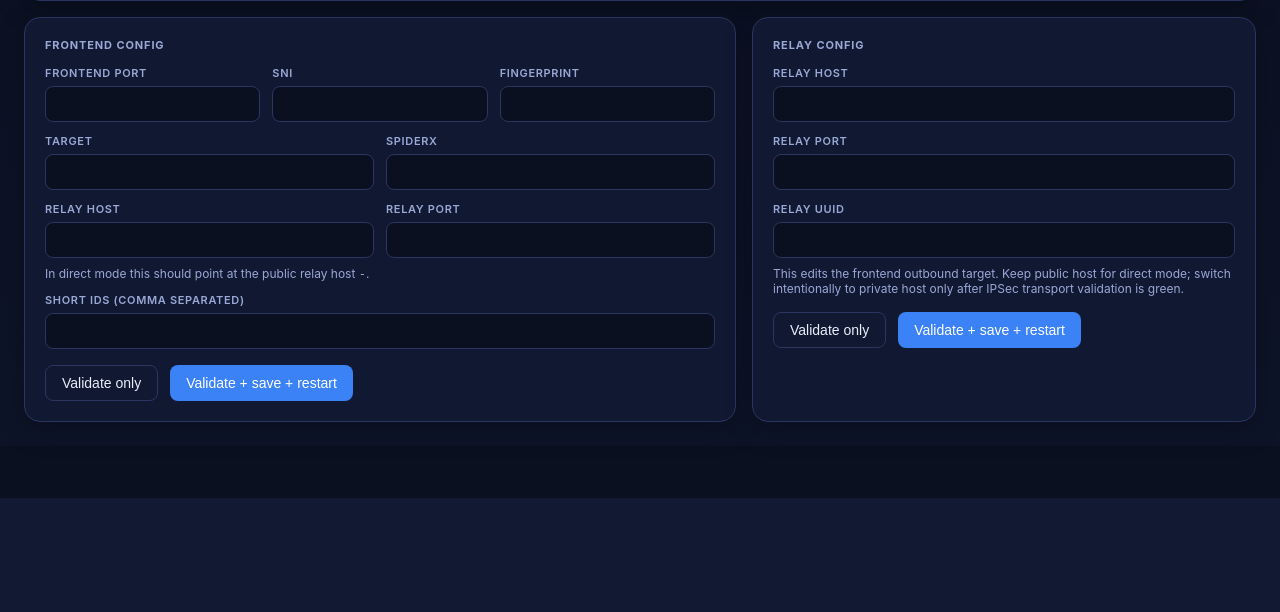
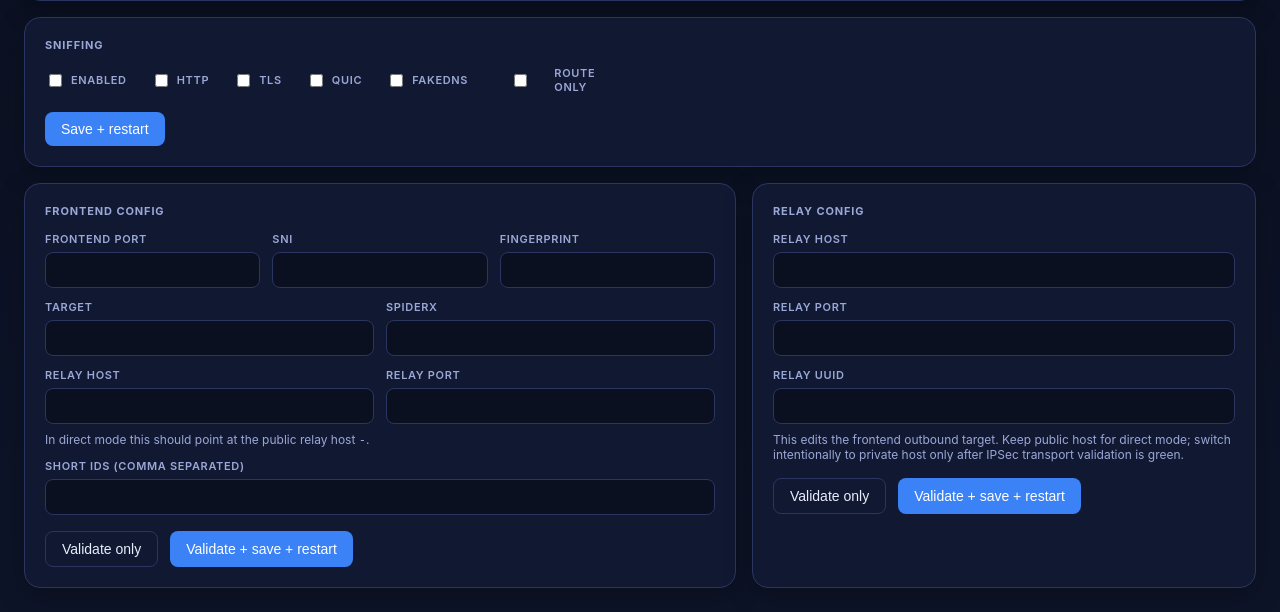
Before and after one commit to whowho-agent/control-panel, a Python web app: template app/templates/config.html in a window 1280 px wide. Shown: the part 302-914 px from the top of the page. Before the commit the page ends 800 px from the top, so only its background shows below. Run offline with Jinja, Linux system fonts and the light colour scheme; the template is opened without the code that fills it, so the values that code supplies are empty.

Commit message:
feat: add sniffing UI card on config page

```diff
--- a/app/templates/config.html
+++ b/app/templates/config.html
@@ -16,6 +16,40 @@
       Public relay <code>{{ topology.relay_public_host or '-' }}</code> is the canonical path.
     {% endif %}
   </div>
+</div>
+<div class="card" style="margin-bottom:16px;">
+  <h2 style="margin-top:0;">Sniffing</h2>
+  <form method="post" action="/config/sniffing">
+    <div style="display:flex;gap:24px;flex-wrap:wrap;align-items:center;">
+      <label style="display:flex;align-items:center;gap:6px;cursor:pointer;">
+        <input type="checkbox" name="sniffing_enabled" value="on" {% if sniffing.enabled %}checked{% endif %} />
+        Enabled
+      </label>
+      <label style="display:flex;align-items:center;gap:6px;cursor:pointer;">
+        <input type="checkbox" name="sniffing_http" value="on" {% if 'http' in sniffing.dest_override %}checked{% endif %} />
+        HTTP
+      </label>
+      <label style="display:flex;align-items:center;gap:6px;cursor:pointer;">
+        <input type="checkbox" name="sniffing_tls" value="on" {% if 'tls' in sniffing.dest_override %}checked{% endif %} />
+        TLS
+      </label>
+      <label style="display:flex;align-items:center;gap:6px;cursor:pointer;">
+        <input type="checkbox" name="sniffing_quic" value="on" {% if 'quic' in sniffing.dest_override %}checked{% endif %} />
+        QUIC
+      </label>
+      <label style="display:flex;align-items:center;gap:6px;cursor:pointer;">
+        <input type="checkbox" name="sniffing_fakedns" value="on" {% if 'fakedns' in sniffing.dest_override %}checked{% endif %} />
+        FakeDNS
+      </label>
+      <label style="display:flex;align-items:center;gap:6px;cursor:pointer;">
+        <input type="checkbox" name="sniffing_route_only" value="on" {% if sniffing.route_only %}checked{% endif %} />
+        Route only
+      </label>
+    </div>
+    <div style="margin-top:12px;">
+      <button type="submit">Save + restart</button>
+    </div>
+  </form>
 </div>
 <div class="grid">
   <div class="card" style="grid-column:span 7;">
```
Also changed, not shown: app/api/ui.py (+33 -1 lines), tests/test_ui_routes.py (+7 -0 lines).
